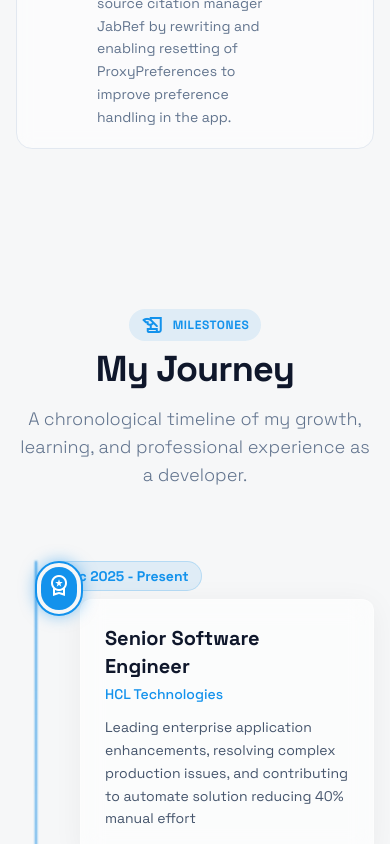
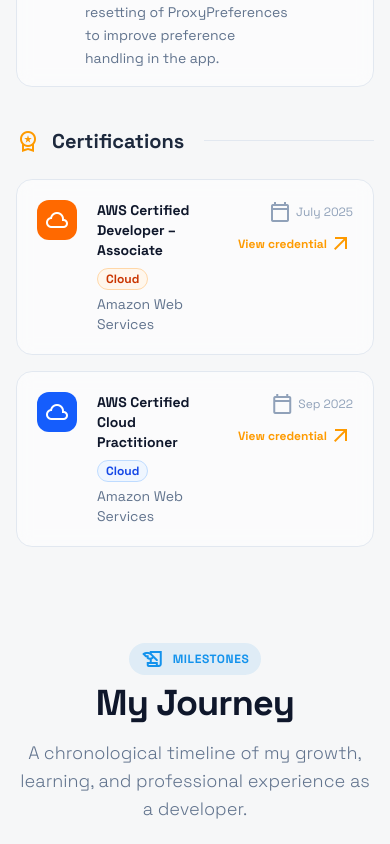
Before and after one commit to lalit2506verma/my-portfolio, a React (Vite) app: page / in a window 390 px wide. Shown: the part 3180-4024 px from the top of the page. Built offline with nearby package versions, Linux system fonts and the light colour scheme.

Commit message:
Fix: Mobile reponsiveness

```diff
--- a/src/components/Journey.tsx
+++ b/src/components/Journey.tsx
@@ -50,7 +50,10 @@
 
 export default function Journey() {
   return (
-    <section id="journey" className="flex justify-center py-20 px-4 md:px-8">
+    <section
+      id="journey"
+      className="flex justify-center py-12 md:py-20 px-4 md:px-8"
+    >
       <div className="w-full max-w-200 flex flex-col gap-10">
         <motion.div
           initial={{ opacity: 0, y: 20 }}
@@ -73,27 +76,41 @@
           </p>
         </motion.div>
 
-        <div className="relative pl-8 md:pl-0">
+        <div className="relative pl-6 md:pl-0">
           <div className="absolute left-0 md:left-1/2 top-0 bottom-0 w-0.5 bg-linear-to-b from-transparent via-primary/50 to-transparent -translate-x-1/2 h-full hidden md:block blur-[1px]"></div>
           <div className="absolute left-0 md:left-1/2 top-0 bottom-0 w-0.5 bg-slate-200 -translate-x-1/2 h-full hidden md:block"></div>
-          <div className="absolute left-4.75 top-0 bottom-0 w-0.5 bg-slate-200 h-full md:hidden"></div>
-          <div className="absolute left-4.75 top-0 bottom-0 w-0.5 bg-linear-to-b from-primary/80 to-transparent h-full md:hidden blur-[1px]"></div>
+          <div className="absolute left-3 top-0 bottom-0 w-0.5 bg-slate-200 h-full md:hidden"></div>
+          <div className="absolute left-3 top-0 bottom-0 w-0.5 bg-linear-to-b from-primary/80 to-transparent h-full md:hidden blur-[1px]"></div>
 
           <div className="flex flex-col gap-12">
             {milestones.map((milestone, index) => (
               <motion.div
                 key={index}
-                initial={{ opacity: 0, x: milestone.isLeft ? -50 : 50 }}
-                whileInView={{ opacity: 1, x: 0 }}
+                initial={{ opacity: 0, x: 0, y: 20 }}
+                whileInView={{
+                  opacity: 1,
+                  x: 0,
+                  y: 0,
+                }}
                 viewport={{ once: true, margin: "-100px" }}
                 transition={{ duration: 0.6 }}
-                className={`group relative flex flex-col ${milestone.isLeft ? "md:flex-row" : "md:flex-row-reverse"} md:items-center w-full`}
+                className={`group relative flex flex-col ${
+                  milestone.isLeft ? "md:flex-row" : "md:flex-row-reverse"
+                } md:items-center w-full`}
               >
                 <div
-                  className={`absolute -left-3.25 md:left-1/2 md:-translate-x-1/2 bg-background-light p-1 rounded-full z-10 border-2 ${index === 0 ? "border-primary shadow-[0_0_15px_rgba(19,146,236,0.5)]" : "border-slate-300 group-hover:border-primary"} transition-colors`}
+                  className={`absolute -left-3 md:left-1/2 md:-translate-x-1/2 bg-background-light p-1 rounded-full z-10 border-2 ${
+                    index === 0
+                      ? "border-primary shadow-[0_0_15px_rgba(19,146,236,0.5)]"
+                      : "border-slate-300 group-hover:border-primary"
+                  } transition-colors`}
                 >
                   <div
-                    className={`${index === 0 ? "bg-primary text-white" : "bg-slate-100 text-slate-500 group-hover:text-primary group-hover:bg-primary/10"} transition-colors p-1.5 rounded-full`}
+                    className={`${
+                      index === 0
+                        ? "bg-primary text-white"
+                        : "bg-slate-100 text-slate-500 group-hover:text-primary group-hover:bg-primary/10"
+                    } transition-colors p-1.5 rounded-full`}
                   >
                     <span className="material-symbols-outlined text-lg block">
                       {milestone.icon}
@@ -102,20 +119,29 @@
                 </div>
 
                 <div
-                  className={`md:w-1/2 ${milestone.isLeft ? "md:pr-12 md:text-right" : "md:pl-12 text-left"} mb-2 md:mb-0`}
+                  className={`md:w-1/2 ${
+                    milestone.isLeft
+                      ? "md:pr-12 md:text-right"
+                      : "md:pl-12 text-left"
+                  } mb-2 md:mb-0 pl-8 md:pl-0`}
                 >
                   <span
-                    className={`inline-block py-1 px-3 rounded-full ${index === 0 ? "bg-primary/10 text-primary border border-primary/20" : "bg-slate-200 text-slate-600"} text-sm font-bold`}
+                    className={`inline-block py-1 px-3 rounded-full ${
+                      index === 0
+                        ? "bg-primary/10 text-primary border border-primary/20"
+                        : "bg-slate-200 text-slate-600"
+                    } text-sm font-bold`}
                   >
                     {milestone.date}
                   </span>
                 </div>
-
                 <div
-                  className={`md:w-1/2 ${milestone.isLeft ? "md:pl-12 pl-8" : "md:pr-12 pl-8 md:pl-0"}`}
+                  className={`md:w-1/2 ${
+                    milestone.isLeft ? "md:pl-12 pl-8" : "md:pr-12 pl-8 md:pl-0"
+                  }`}
                 >
-                  <div className="glass-card p-6 rounded-xl transition-all duration-300 hover:scale-[1.02] hover:shadow-lg hover:shadow-primary/5 hover:border-primary/30 group-hover:bg-white/80">
-                    <h3 className="text-xl font-bold text-slate-900 mb-1">
+                  <div className="glass-card p-5 md:p-6 rounded-xl transition-all duration-300 hover:scale-[1.02] hover:shadow-lg hover:shadow-primary/5 hover:border-primary/30 group-hover:bg-white/80">
+                    <h3 className="text-lg md:text-xl font-bold text-slate-900 mb-1">
                       {milestone.title}
                     </h3>
                     <h4 className="text-sm font-medium text-primary mb-3">
--- a/src/components/Projects.tsx
+++ b/src/components/Projects.tsx
@@ -53,6 +53,31 @@
   },
 ];
 
+const certifications = [
+  {
+    title: "AWS Certified Developer – Associate",
+    issuer: "Amazon Web Services",
+    date: "July 2025",
+    credentialUrl:
+      "https://cp.certmetrics.com/amazon/en/public/verify/credential/bd06ea797343432bbbdf83b2c8f218aa",
+    icon: "cloud",
+    iconBg: "bg-orange-500",
+    field: "Cloud",
+    fieldColor: "bg-orange-50 text-orange-700 border-orange-200",
+  },
+  {
+    title: "AWS Certified Cloud Practitioner",
+    issuer: "Amazon Web Services",
+    date: "Sep 2022",
+    credentialUrl:
+      "https://cp.certmetrics.com/amazon/en/public/verify/credential/R1M5BXSCTER1173J",
+    icon: "cloud",
+    iconBg: "bg-blue-600",
+    field: "Cloud",
+    fieldColor: "bg-blue-50 text-blue-700 border-blue-200",
+  },
+];
+
 const contributions = [
   {
     repo: "JabRef Contribution",
@@ -94,8 +119,11 @@
 
 export default function Projects() {
   return (
-    <section id="projects" className="flex justify-center py-20 px-4 md:px-8">
-      <div className="w-full max-w-250 flex flex-col gap-10">
+    <section
+      id="projects"
+      className="flex justify-center py-12 md:py-20 px-4 md:px-8"
+    >
+      <div className="w-full max-w-250 flex flex-col gap-10 md:gap-16">
         <motion.div
           initial={{ opacity: 0, y: 20 }}
           whileInView={{ opacity: 1, y: 0 }}
@@ -122,7 +150,6 @@
           <div className="absolute left-1/2 top-0 bottom-0 w-0.5 bg-linear-to-b from-transparent via-primary/20 to-transparent -translate-x-1/2 h-full hidden md:block blur-[2px]"></div>
           <div className="grid grid-cols-1 md:grid-cols-2 gap-8">
             {projects.map((project, index) => {
-
               const s = statusConfig[project.status];
 
               return (
@@ -205,10 +232,10 @@
             viewport={{ once: true }}
             className="flex items-center gap-3"
           >
-            <span className="material-symbols-outlined text-violet-500">
+            <span className="material-symbols-outlined text-violet-500 shrink-0">
               hub
             </span>
-            <h3 className="text-xl font-black text-slate-800">
+            <h3 className="text-xl font-black text-slate-800 shrink-0">
               Open Source Contributions
             </h3>
             <div className="flex-1 h-px bg-slate-200 ml-2" />
@@ -225,7 +252,7 @@
                 whileInView={{ opacity: 1, y: 0 }}
                 viewport={{ once: true }}
                 transition={{ duration: 0.4, delay: index * 0.08 }}
-                className="group flex items-start gap-5 p-5 rounded-2xl border border-slate-200 bg-white/50 backdrop-blur-sm hover:border-violet-300 hover:bg-violet-50/30 hover:shadow-md hover:shadow-violet-100 transition-all duration-300"
+                className="group flex items-start gap-3 md:gap-5 p-4 md:p-5 rounded-2xl border border-slate-200 bg-white/50 backdrop-blur-sm hover:border-violet-300 hover:bg-violet-50/30 hover:shadow-md hover:shadow-violet-100 transition-all duration-300"
               >
                 {/* Left — repo icon */}
                 <div className="shrink-0 w-10 h-10 rounded-xl bg-slate-900 flex items-center justify-center text-white group-hover:bg-violet-600 transition-colors">
@@ -255,7 +282,7 @@
                 </div>
 
                 {/* Right — meta */}
-                <div className="shrink-0 flex flex-col items-end gap-2 text-right">
+                <div className="shrink-0 flex flex-col items-end gap-2 text-right sm:hidden">
                   <div className="flex items-center gap-1 text-xs text-slate-400">
                     <span className="material-symbols-outlined text-sm">
                       star
@@ -276,6 +303,79 @@
             ))}
           </div>
         </div>
+
+        <div className="flex flex-col gap-6">
+          <motion.div
+            initial={{ opacity: 0, x: -20 }}
+            whileInView={{ opacity: 1, x: 0 }}
+            viewport={{ once: true }}
+            className="flex items-center gap-3"
+          >
+            <span className="material-symbols-outlined text-amber-500">
+              workspace_premium
+            </span>
+            <h3 className="text-xl font-black text-slate-800">
+              Certifications
+            </h3>
+            <div className="flex-1 h-px bg-slate-200 ml-2" />
+          </motion.div>
+
+          <div className="flex flex-col gap-4">
+            {certifications.map((cert, index) => (
+              <motion.a
+                key={index}
+                href={cert.credentialUrl}
+                target="_blank"
+                rel="noopener noreferrer"
+                initial={{ opacity: 0, y: 16 }}
+                whileInView={{ opacity: 1, y: 0 }}
+                viewport={{ once: true }}
+                transition={{ duration: 0.4, delay: index * 0.08 }}
+                className="group flex items-start gap-5 p-5 rounded-2xl border border-slate-200 bg-white/50 backdrop-blur-sm hover:border-amber-300 hover:bg-amber-50/30 hover:shadow-md hover:shadow-amber-100 transition-all duration-300"
+              >
+                {/* Left — issuer icon */}
+                <div
+                  className={`shrink-0 w-10 h-10 rounded-xl ${cert.iconBg} flex items-center justify-center text-white group-hover:scale-110 transition-transform`}
+                >
+                  <span className="material-symbols-outlined text-lg">
+                    {cert.icon}
+                  </span>
+                </div>
+
+                {/* Middle — content */}
+                <div className="flex-1 min-w-0">
+                  <div className="flex flex-wrap items-center gap-2 mb-1">
+                    <span className="font-black text-slate-900 text-sm group-hover:text-amber-700 transition-colors">
+                      {cert.title}
+                    </span>
+                    <span
+                      className={`px-2 py-0.5 text-xs font-bold rounded-full border ${cert.fieldColor}`}
+                    >
+                      {cert.field}
+                    </span>
+                  </div>
+                  <p className="text-slate-500 text-sm">{cert.issuer}</p>
+                </div>
+
+                {/* Right — date + verify */}
+                <div className="shrink-0 flex flex-col items-end gap-2 text-right">
+                  <div className="flex items-center gap-1 text-xs text-slate-400">
+                    <span className="material-symbols-outlined text-sm">
+                      calendar_today
+                    </span>
+                    {cert.date}
+                  </div>
+                  <span className="text-xs font-bold text-amber-500 group-hover:text-amber-600 flex items-center gap-0.5 transition-colors">
+                    View credential
+                    <span className="material-symbols-outlined text-sm group-hover:translate-x-0.5 transition-transform">
+                      arrow_outward
+                    </span>
+                  </span>
+                </div>
+              </motion.a>
+            ))}
+          </div>
+        </div>
       </div>
     </section>
   );
```
Also changed, not shown: src/components/Navbar.tsx (+88 -2 lines).
